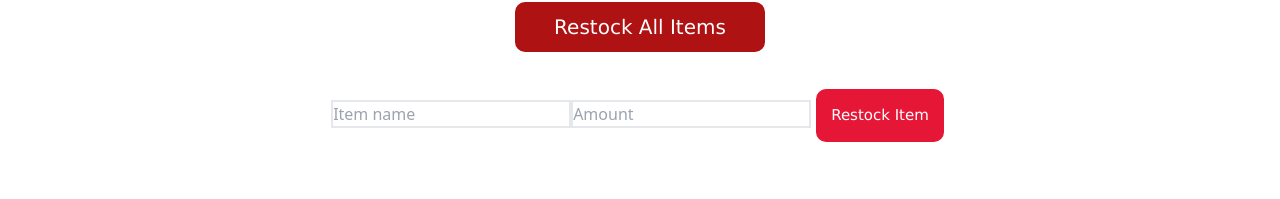
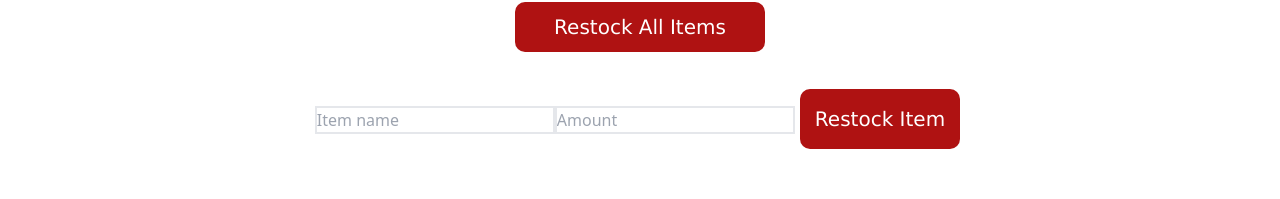
Before and after one commit to al70023/hosting_project_3, a React (Create React App) app in the folder project3_react/: page /RestockReport in a window 1280 px wide. Shown: the part 122-321 px from the top of the page. Built offline with nearby package versions, Linux system fonts and the light colour scheme; no server answers.

Commit message:
Update RestockReport.js

```diff
--- a/project3_react/src/RestockReport.js
+++ b/project3_react/src/RestockReport.js
@@ -115,7 +115,7 @@ function RestockReport() {
                         onChange={handleAddFormChange}
                     />
 
-                    <button type="submit" class="btnSubmitTimePeriod">Restock Item</button>
+                    <button type="submit" className="addInventoryButton">Restock Item</button>
                 </form>
 
             <div>
```
